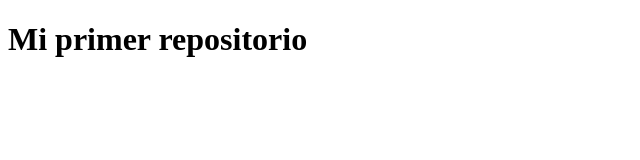
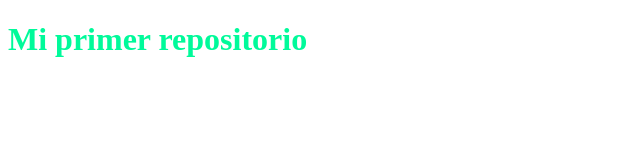
Before and after one commit to miriamsanviator/miPrimerRepositorio, a plain HTML site: page index.html in a window 1280 px wide. Shown: the whole page, without its empty margins (0-640 px from the left). Drawn offline with Linux system fonts and the light colour scheme.

Commit message:
Añadido cambio de color a index.html

```diff
--- a/index.html
+++ b/index.html
@@ -5,6 +5,11 @@
     <meta http-equiv="X-UA-Compatible" content="IE=edge">
     <meta name="viewport" content="width=device-width, initial-scale=1.0">
     <title>Document</title>
+    <style>
+        h1{
+            color: mediumspringgreen;
+        }
+    </style>
 </head>
 <body>
     <h1>Mi primer repositorio</h1>
```
